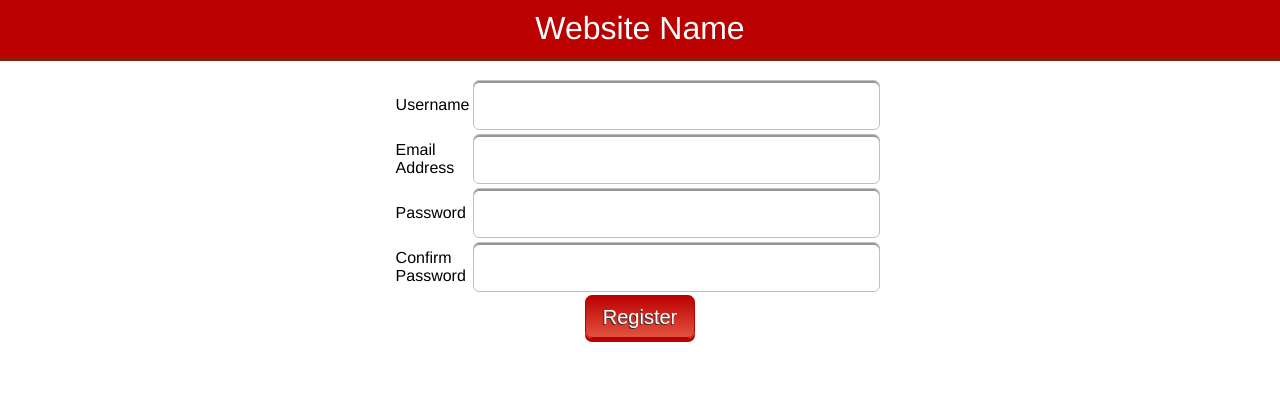
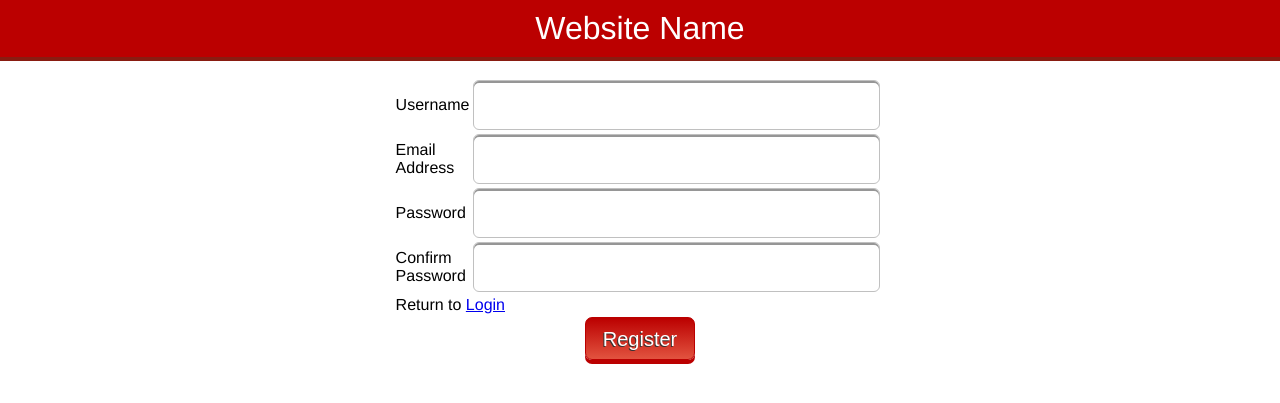
Before and after one commit to tnylea/web_app_starter, a CodeIgniter app: page /web_app_starter/auth/register in a window 1280 px wide. Shown: the top 403 px of the page. Run offline with CodeIgniter, Linux system fonts and the light colour scheme.

Commit message:
Added the return to login link on the register page

```diff
--- a/application/views/auth/register_form.php
+++ b/application/views/auth/register_form.php
@@ -95,6 +95,11 @@ $captcha = array(
 	</tr>
 	<?php }
 	} ?>
+	<tr>
+		<td colspan="3">
+			Return to <?php echo anchor('/auth/login/', 'Login'); ?>
+		</td>
+	</tr>
 </table>
 <?php echo form_submit('register', 'Register'); ?>
 <?php echo form_close(); ?>
```
